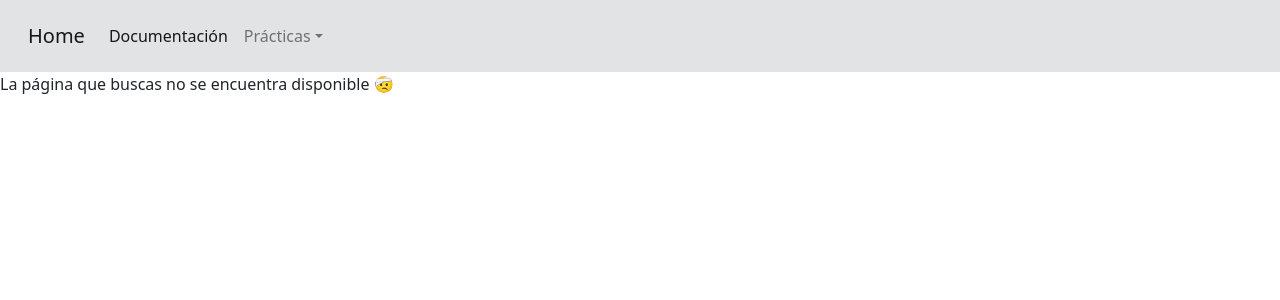
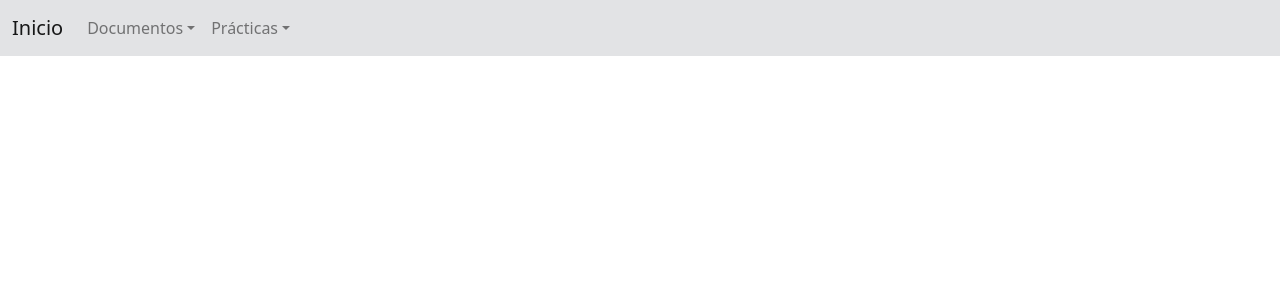
Before and after one commit to tmaygon609/reactGitPageProyect, a React (Create React App) app: page /presentacion in a window 1280 px wide. Shown: the top 300 px of the page. Built offline with nearby package versions, Linux system fonts and the light colour scheme.

Commit message:
PDFViewer component

```diff
--- a/src/components/Menu.js
+++ b/src/components/Menu.js
@@ -1,29 +1,46 @@
 import React, { useState } from "react";
 import { NavLink } from "react-router-dom";
 import { Dropdown, DropdownToggle, DropdownMenu, DropdownItem } from 'reactstrap';
-import "./Menu.css";
 import 'bootstrap/dist/css/bootstrap.min.css';
 
 function Menu() {
-    const [dropdownOpen, setDropdownOpen] = useState(false);
+    const [dropdownOpen1, setDropdownOpen1] = useState(false);
+    const [dropdownOpen2, setDropdownOpen2] = useState(false);
 
-    const toggle = () => setDropdownOpen(!dropdownOpen);
+    const toggleDropdown1 = () => setDropdownOpen1(!dropdownOpen1);
+    const toggleDropdown2 = () => setDropdownOpen2(!dropdownOpen2);
 
     return (
-        <nav className="navbar navbar-expand-lg navbar-light bg-secondary-subtle p-3">
+        <nav className="navbar navbar-expand-lg navbar-light bg-secondary-subtle sticky-top">
             <div className="container-fluid">
                 <NavLink className="navbar-brand" to="/">
-                    Home
+                    Inicio
                 </NavLink>
                 <div className="collapse navbar-collapse" id="navbarNav">
                     <ul className="navbar-nav">
-                        <li className="nav-item">
-                            <NavLink className="nav-link" activeClassName="active" to="#">
-                                Documentación
-                            </NavLink>
+
+                        <li className="nav-item dropdown">
+                            <Dropdown isOpen={dropdownOpen1} toggle={toggleDropdown1}>
+                                <DropdownToggle nav caret>
+                                    Documentos
+                                </DropdownToggle>
+                                <DropdownMenu>
+                                    <DropdownItem>
+                                        <NavLink className="nav-link" activeClassName="active" to="/documentacion">
+                                            Documentación
+                                        </NavLink>
+                                    </DropdownItem>
+                                    <DropdownItem>
+                                        <NavLink className="nav-link" activeClassName="active" to="/presentacion">
+                                            Presentación
+                                        </NavLink>
+                                    </DropdownItem>
+                                </DropdownMenu>
+                            </Dropdown>
                         </li>
+
                         <li className="nav-item dropdown">
-                            <Dropdown isOpen={dropdownOpen} toggle={toggle}>
+                            <Dropdown isOpen={dropdownOpen2} toggle={toggleDropdown2}>
                                 <DropdownToggle nav caret>
                                     Prácticas
                                 </DropdownToggle>
--- /dev/null
+++ b/src/components/pdfViewer.js
@@ -0,0 +1,17 @@
+import React from 'react';
+
+function PDFViewer({ src }) {
+  return (
+    <div style={{ width: '100vw', height: '100vh' }}>
+      <iframe
+        title="PDF Viewer"
+        src={src}
+        width="100%"
+        height="100%"
+        style={{ border: 'none' }}
+      ></iframe>
+    </div>
+  );
+}
+
+export default PDFViewer;
--- a/src/pages/RutasAnidadas.js
+++ b/src/pages/RutasAnidadas.js
@@ -1,5 +1,4 @@
-import { Link, Outlet, NavLink } from "react-router-dom";
-import { Button } from "react-bootstrap";
+import { Outlet, NavLink } from "react-router-dom";
 
 function RutasAnidadas() {
     return (
--- a/src/routes/Public.js
+++ b/src/routes/Public.js
@@ -17,8 +17,13 @@ import Triangulo from "../ComponentesP2/Adrián/AreaTriangulo"
 import Login from "../ComponentesP2/Adrián/Login"
 import Eliminar from "../ComponentesP2/EliminarAlumno"
 import MiFormulario from "../ComponentesP2/FormularioIngresoAlumno";
+import PDFViewer from "../components/pdfViewer";
 
 function Public() {
+
+    const documentacion = `${process.env.PUBLIC_URL}/PDF/documentacion.pdf`;
+    const presentacion = `${process.env.PUBLIC_URL}/PDF/presentacion.pdf`;
+
     return (
         <div>
             <Router basename={process.env.PUBLIC_URL}>
@@ -26,6 +31,8 @@ function Public() {
                 <Routes>
                     <Route path="/" element={<p></p>} />
                     <Route path="*" element={<NotFound />} />
+                    <Route path="/documentacion" element={<div><PDFViewer src={documentacion} /></div>} />
+                    <Route path="/presentacion" element={<div><PDFViewer src={presentacion} /></div>} />
                     <Route path="/practica1/" element={<RutasAnidadas />} >
                         <Route path="alicia" element={<Formulario></Formulario>} />
                         <Route path="adrian" element={<Boton />} />
```
Also changed, not shown: 2 other files (tests, documents, lock files or other folders).
